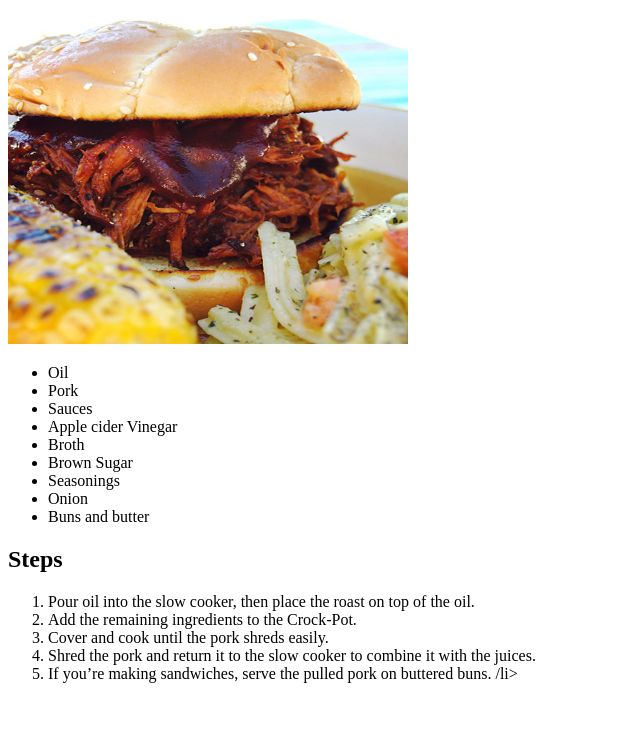
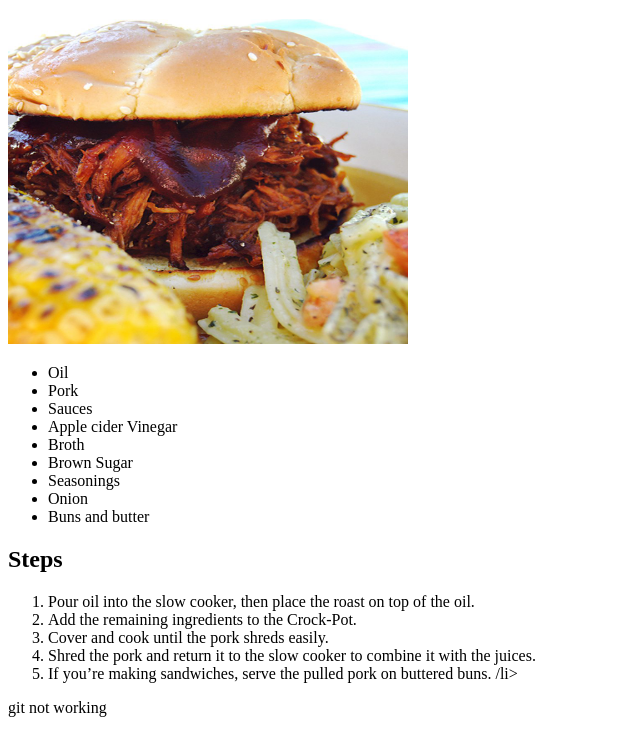
Before and after one commit to ToiletPaPer22/odin-recipes, a plain HTML site: page recipes/pulledpork_slow.html in a window 1280 px wide. Shown: the part 61-800 px from the top of the page, without its empty margins (0-640 px from the left). Drawn offline with Linux system fonts and the light colour scheme.

Commit message:
tryingto fix git update

```diff
--- a/recipes/pulledpork_slow.html
+++ b/recipes/pulledpork_slow.html
@@ -26,5 +26,6 @@
         <li>Shred the pork and return it to the slow cooker to combine it with the juices. </li>
         <li>If you’re making sandwiches, serve the pulled pork on buttered buns. /li>
     </ol>
+    git not working
 </body>
 </html>
```
